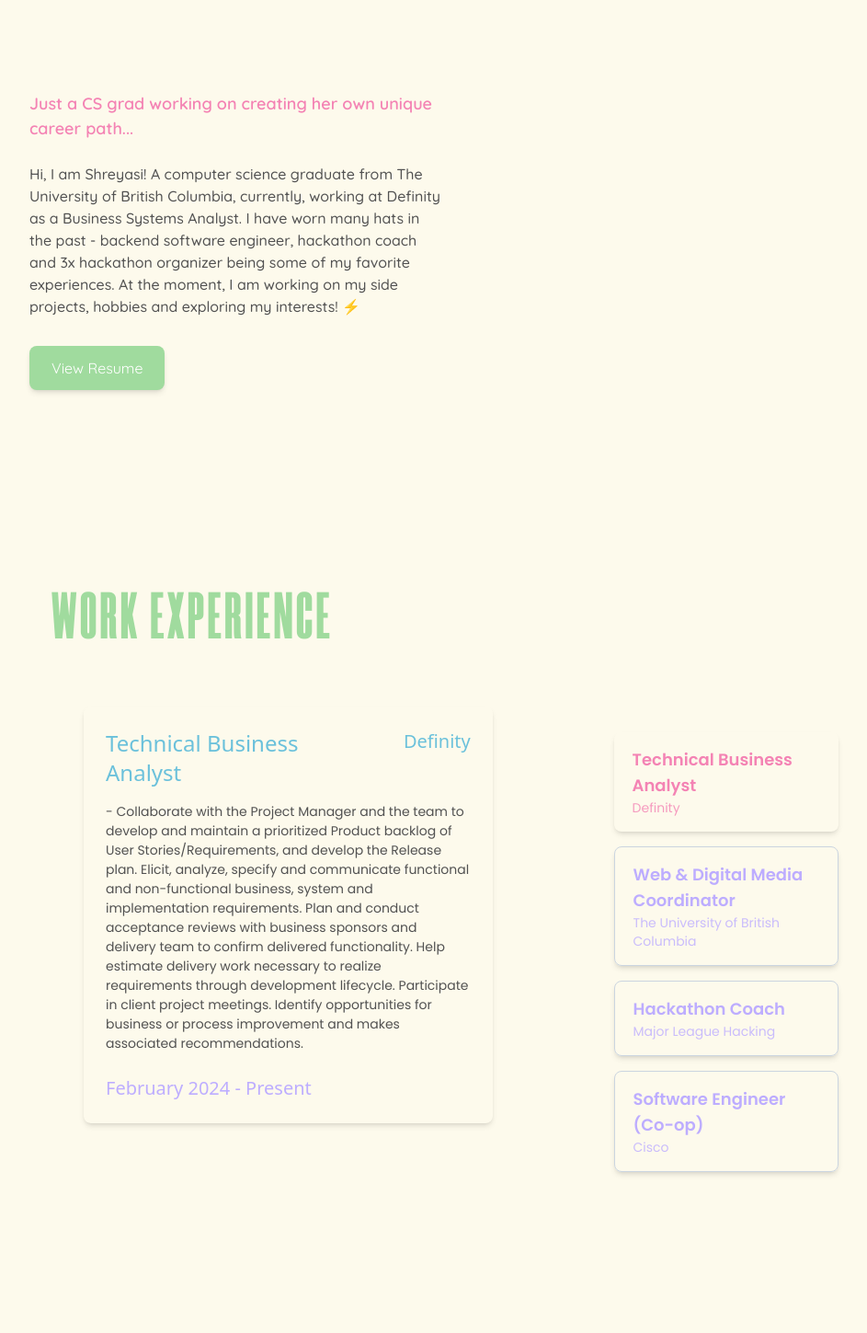
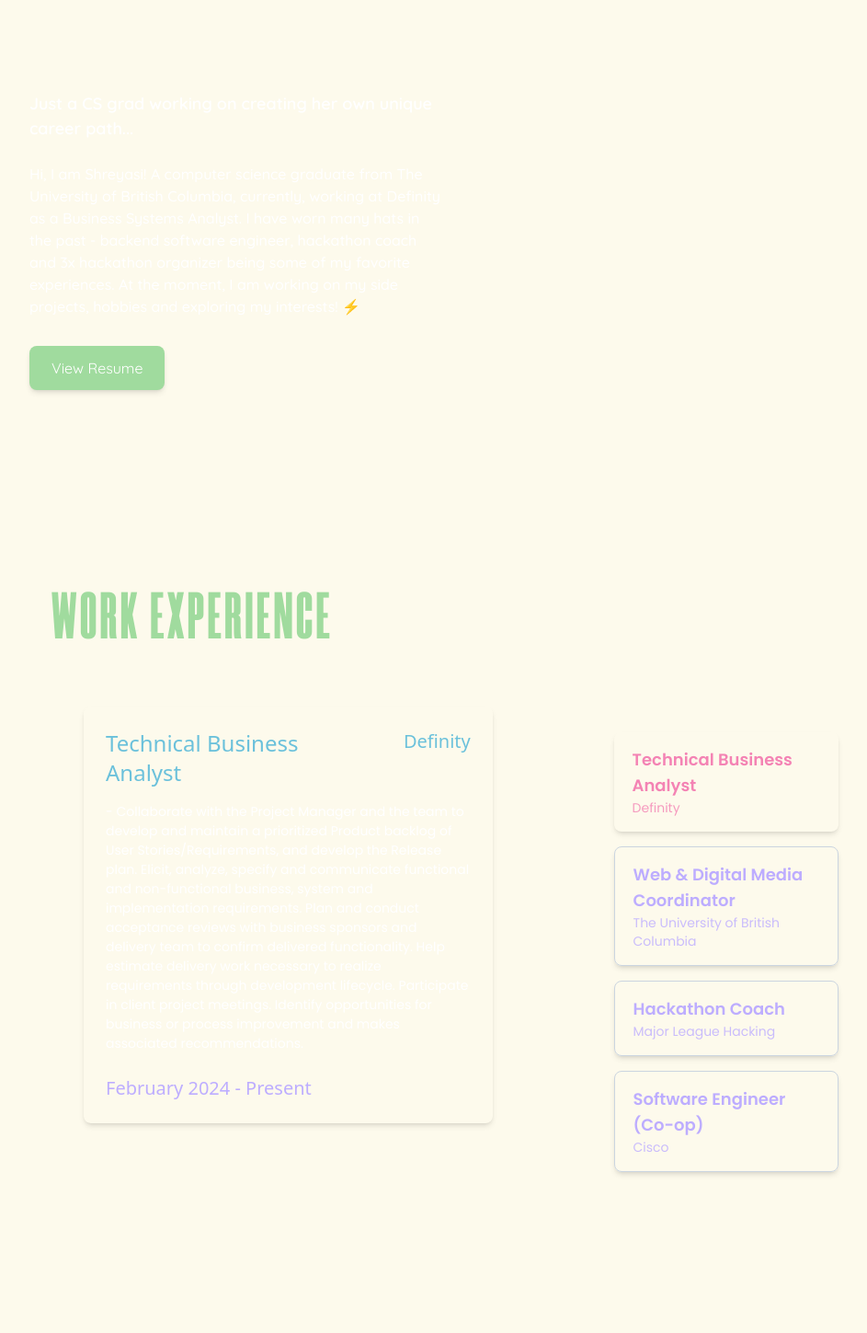
Before and after one commit to shreyasichauhan19/ShreyasiChauhan, a React (Vite) app: page / in a window 1280 px wide. Shown: the part 881-2330 px from the top of the page at 92% size, without its empty margins (160-1103 px from the left). Built offline with nearby package versions, Linux system fonts and the light colour scheme; a web font is replaced by a local one.

Commit message:
feat(ui): switch to full dark mode and remove theme toggle

```diff
--- a/package.json
+++ b/package.json
@@ -17,7 +17,7 @@
     "@motionone/utils": "^10.15.1",
     "@react-hook/window-size": "^3.1.1",
     "@types/react-dom": "^18.0.11",
-    "@vitejs/plugin-react": "^3.1.0",
+    "@vitejs/plugin-react": "^4.6.0",
     "autoprefixer": "^10.4.14",
     "dotenv": "^16.0.3",
     "emailjs": "^4.0.2",
@@ -47,7 +47,7 @@
     "tailwindcss": "^3.3.1",
     "tsparticles": "^2.9.3",
     "tw-elements": "^1.0.0",
-    "vite": "^4.2.0"
+    "vite": "^7.0.4"
   },
   "devDependencies": {
     "@babel/traverse": "^7.24.1",
--- a/src/Components/WorkExperienceCards.jsx
+++ b/src/Components/WorkExperienceCards.jsx
@@ -26,7 +26,7 @@ const WorkExperienceCards = ({ jobTitle, company, description, date }) => {
               {company}
             </a>
           </div>
-          <p className="mb-6 text-grayscale-400"  style={{
+          <p className="mb-6 text-grayscale-50"  style={{
                 fontFamily: "Poppins, sans-serif",
                 fontSize: "14px",
                 fontWeight: "400",
--- a/src/Components/nav/NavBar.jsx
+++ b/src/Components/nav/NavBar.jsx
@@ -31,7 +31,6 @@ const Navbar = () => {
       `}
     >
       <div className="w-full flex justify-between items-center max-w-7x1 mx-auto">
-        <DarkMode />
         <Link
           to="/"
           className="flex items-center gap-2"
--- a/src/Pages/About.jsx
+++ b/src/Pages/About.jsx
@@ -27,13 +27,13 @@ const About = () => {
                 style={{ fontFamily: "Poppins, sans-serif" }}
                 className="text-grayscale-50 text-left flex flex-col gap-6"
               >
-                <span className="text-primary-500" style={
+                <span className="text-primary-50" style={
                   {fontFamily: 'Quicksand',  fontSize: "18px", fontWeight: "600"} }>
                     {introduction.text[0]}</span>
-                <span className="text-grayscale-400" style={
+                <span className="text-grayscale-50" style={
                   {fontFamily: 'Quicksand',  fontSize: "16px", fontWeight: "500"} }>
                     {introduction.text[1]}</span>
-                <span className="text-primary-500" style={
+                <span className="text-primary-50" style={
                   {fontFamily: 'Quicksand',  fontSize: "18px", fontWeight: "600"} }>
                     {introduction.text[2]}</span>
 
```
